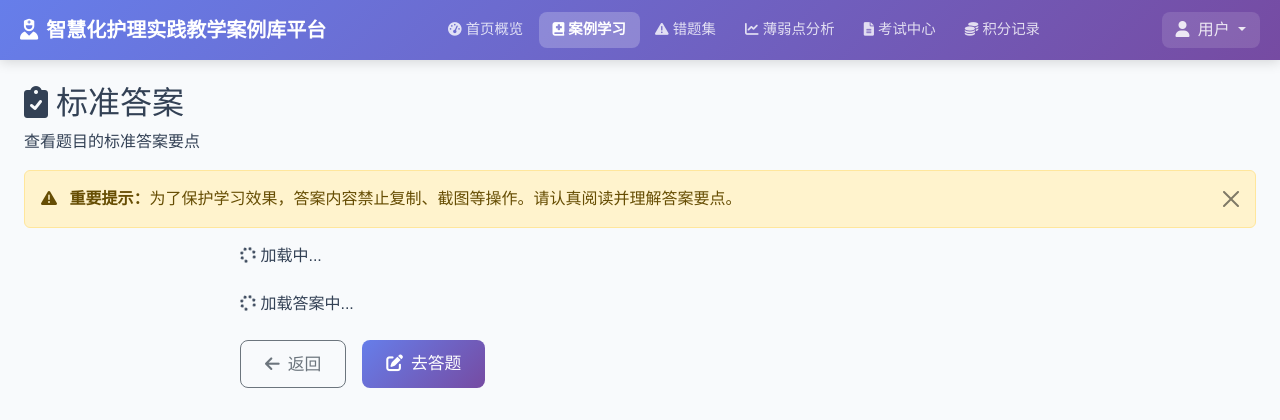
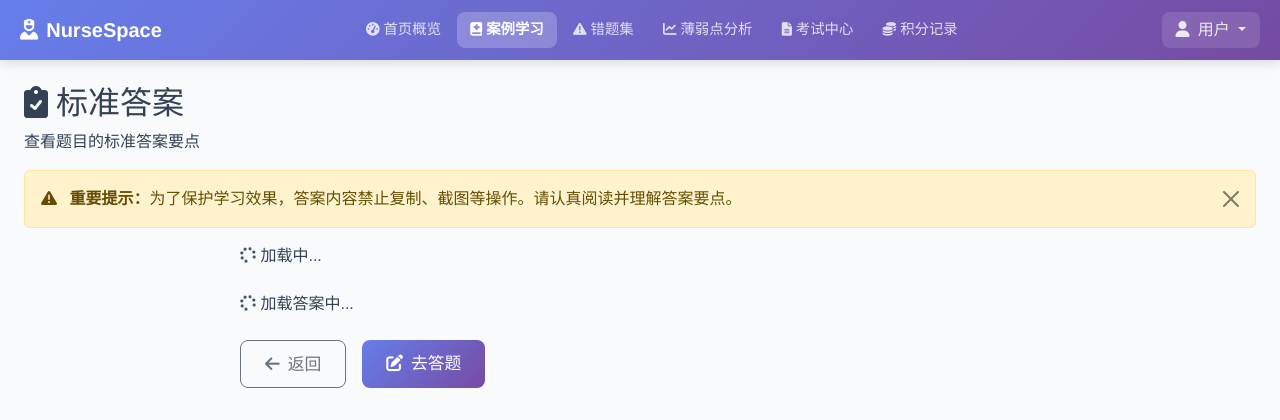
Before and after one commit to webro-nuaa/NurseSpace, a Flask app: page /nurse/answer-view in a window 1280 px wide. Shown: the top 420 px of the page. Run offline with Flask 3, Linux system fonts and the light colour scheme; parts of the project's set-up code (start-up, migrations or seed data) failed here and were passed over; some libraries are stand-ins or nearby versions.

Commit message:
fix: 将品牌名从中文全称改为 NurseSpace，适配移动端显示
Co-Authored-By: Claude Opus 4.7 <noreply@anthropic.com>

```diff
--- a/templates/admin/index.html
+++ b/templates/admin/index.html
@@ -1,6 +1,6 @@
 {% extends "base.html" %}
 
-{% block title %}管理员端 - 智慧化护理实践教学案例库平台{% endblock %}
+{% block title %}管理员端 - NurseSpace{% endblock %}
 
 {% block nav_items %}{% endblock %}
 
--- a/templates/base.html
+++ b/templates/base.html
@@ -4,9 +4,9 @@
     <meta charset="UTF-8">
     <meta name="viewport" content="width=device-width, initial-scale=1.0">
     <meta http-equiv="X-UA-Compatible" content="IE=edge">
-    <meta name="description" content="智慧化护理实践教学案例库平台，以真实临床案例为核心，结合AI评估与个性化学习路径">
+    <meta name="description" content="NurseSpace，以真实临床案例为核心，结合AI评估与个性化学习路径">
     <meta name="csrf-token" content="{{ csrf_token() }}">
-    <title>{% block title %}智慧化护理实践教学案例库平台{% endblock %}</title>
+    <title>{% block title %}NurseSpace{% endblock %}</title>
 
     <link rel="icon" type="image/x-icon" href="{{ url_for('static', filename='favicon.ico') }}">
     <link href="https://cdn.jsdelivr.net/npm/bootstrap@5.3.0/dist/css/bootstrap.min.css" rel="stylesheet" crossorigin="anonymous">
@@ -20,7 +20,7 @@
         <div class="d-flex align-items-center">
             {% block navbar_toggle %}{% endblock %}
             <a class="navbar-brand" href="#">
-                <i class="fas fa-user-nurse me-2"></i>智慧化护理实践教学案例库平台
+                <i class="fas fa-user-nurse me-2"></i>NurseSpace
             </a>
         </div>
 
--- a/templates/nurse/answer_view.html
+++ b/templates/nurse/answer_view.html
@@ -1,6 +1,6 @@
 {% extends "base.html" %}
 
-{% block title %}查看答案 - 智慧化护理实践教学案例库平台{% endblock %}
+{% block title %}查看答案 - NurseSpace{% endblock %}
 
 {% block nav_items %}
 <li class="nav-item"><a class="nav-link" href="/nurse?tab=dashboard"><i class="fas fa-tachometer-alt me-1"></i>首页概览</a></li>
--- a/templates/nurse/exam_access.html
+++ b/templates/nurse/exam_access.html
@@ -3,7 +3,7 @@
 <head>
     <meta charset="UTF-8">
     <meta name="viewport" content="width=device-width, initial-scale=1.0">
-    <title>考试入口 - 智慧化护理实践教学案例库平台</title>
+    <title>考试入口 - NurseSpace</title>
     <link href="https://cdn.jsdelivr.net/npm/bootstrap@5.3.0/dist/css/bootstrap.min.css" rel="stylesheet" crossorigin="anonymous">
     <link href="https://cdnjs.cloudflare.com/ajax/libs/font-awesome/6.0.0/css/all.min.css" rel="stylesheet" crossorigin="anonymous">
     <link href="{{ url_for('static', filename='css/style.css') }}" rel="stylesheet">
--- a/templates/nurse/index.html
+++ b/templates/nurse/index.html
@@ -1,6 +1,6 @@
 {% extends "base.html" %}
 
-{% block title %}护士端 - 智慧化护理实践教学案例库平台{% endblock %}
+{% block title %}护士端 - NurseSpace{% endblock %}
 
 {% block navbar_toggle %}
 <button class="sidebar-toggle d-lg-none" type="button" data-bs-toggle="collapse" data-bs-target="#nurseNavMobile" aria-expanded="false" aria-controls="nurseNavMobile">
@@ -169,7 +169,7 @@
             <section class="hero-section text-white mb-4">
                 <div class="row align-items-center">
                     <div class="col-lg-7">
-                        <h1 class="hero-title mb-3">智慧化护理实践教学案例库平台</h1>
+                        <h1 class="hero-title mb-3">NurseSpace</h1>
                         <p class="hero-subtitle mb-4">以真实临床案例为核心，结合大语言模型评估与个性化学习路径，帮助护理人员快速提升临床思维与实操能力。</p>
                         <div class="d-flex flex-wrap gap-2">
                             <a class="btn btn-light btn-lg" href="/nurse?tab=cases"><i class="fas fa-play me-2"></i>开始学习</a>
--- a/templates/nurse/knowledge.html
+++ b/templates/nurse/knowledge.html
@@ -1,6 +1,6 @@
 {% extends "base.html" %}
 
-{% block title %}扩展知识作答 - 智慧化护理实践教学案例库平台{% endblock %}
+{% block title %}扩展知识作答 - NurseSpace{% endblock %}
 
 {% block nav_items %}
 <li class="nav-item">
--- a/templates/nurse/knowledge_answer_view.html
+++ b/templates/nurse/knowledge_answer_view.html
@@ -1,6 +1,6 @@
 {% extends "base.html" %}
 
-{% block title %}查看答案 - 扩展知识 - 智慧化护理实践教学案例库平台{% endblock %}
+{% block title %}查看答案 - 扩展知识 - NurseSpace{% endblock %}
 
 {% block nav_items %}
 <li class="nav-item"><a class="nav-link" href="/nurse?tab=dashboard"><i class="fas fa-tachometer-alt me-1"></i>首页概览</a></li>
--- a/templates/nurse/station.html
+++ b/templates/nurse/station.html
@@ -1,6 +1,6 @@
 {% extends "base.html" %}
 
-{% block title %}答题 - 智慧化护理实践教学案例库平台{% endblock %}
+{% block title %}答题 - NurseSpace{% endblock %}
 
 {% block nav_items %}
 <li class="nav-item"><a class="nav-link" href="/nurse?tab=dashboard"><i class="fas fa-tachometer-alt me-1"></i>首页概览</a></li>
--- a/templates/nurse/wrong_detail.html
+++ b/templates/nurse/wrong_detail.html
@@ -1,6 +1,6 @@
 {% extends "base.html" %}
 
-{% block title %}错题详情 - 智慧化护理实践教学案例库平台{% endblock %}
+{% block title %}错题详情 - NurseSpace{% endblock %}
 
 {% block nav_items %}
 <li class="nav-item">
```
Also changed, not shown: templates/auth/login.html (+4 -4 lines).
